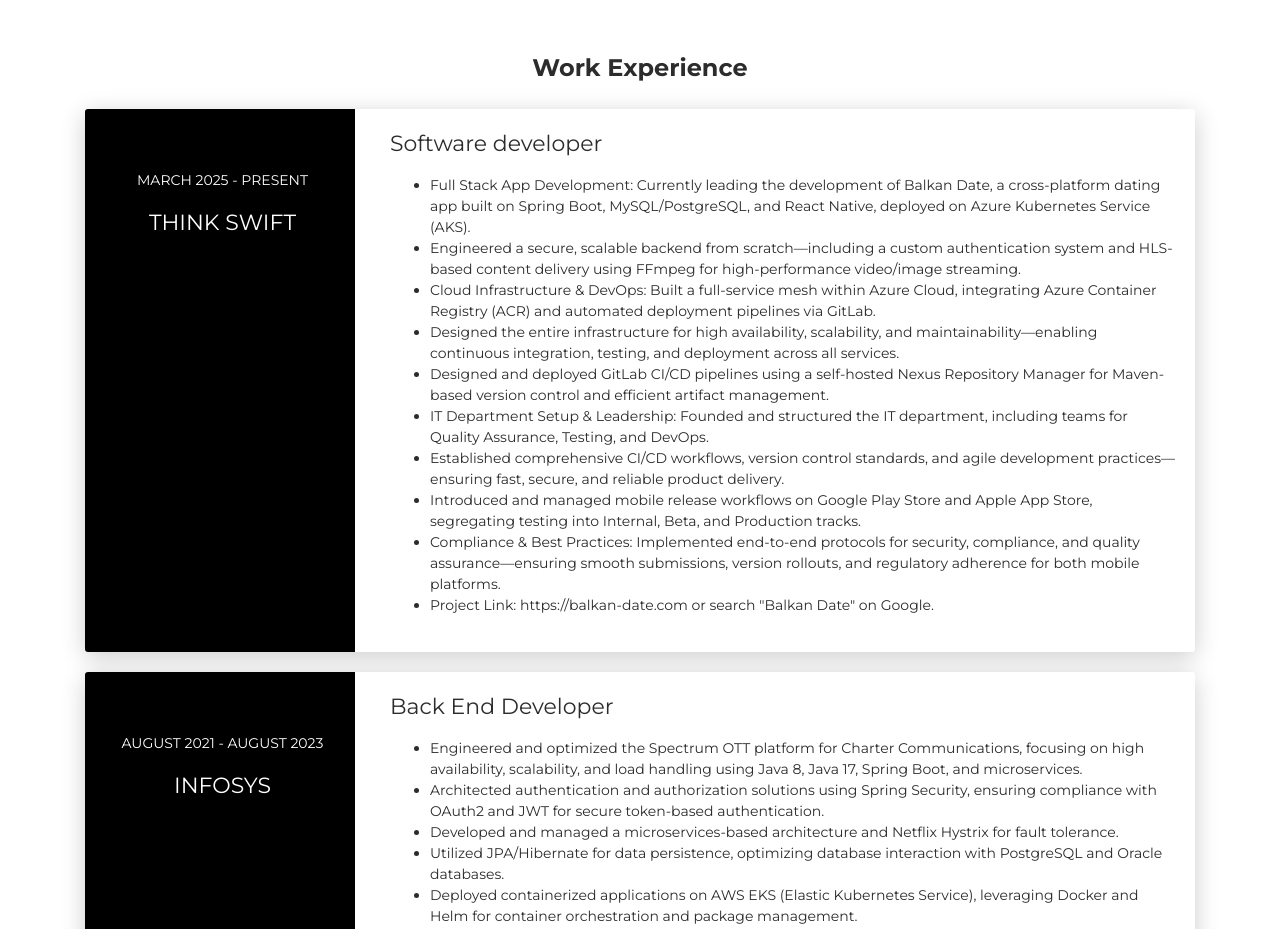
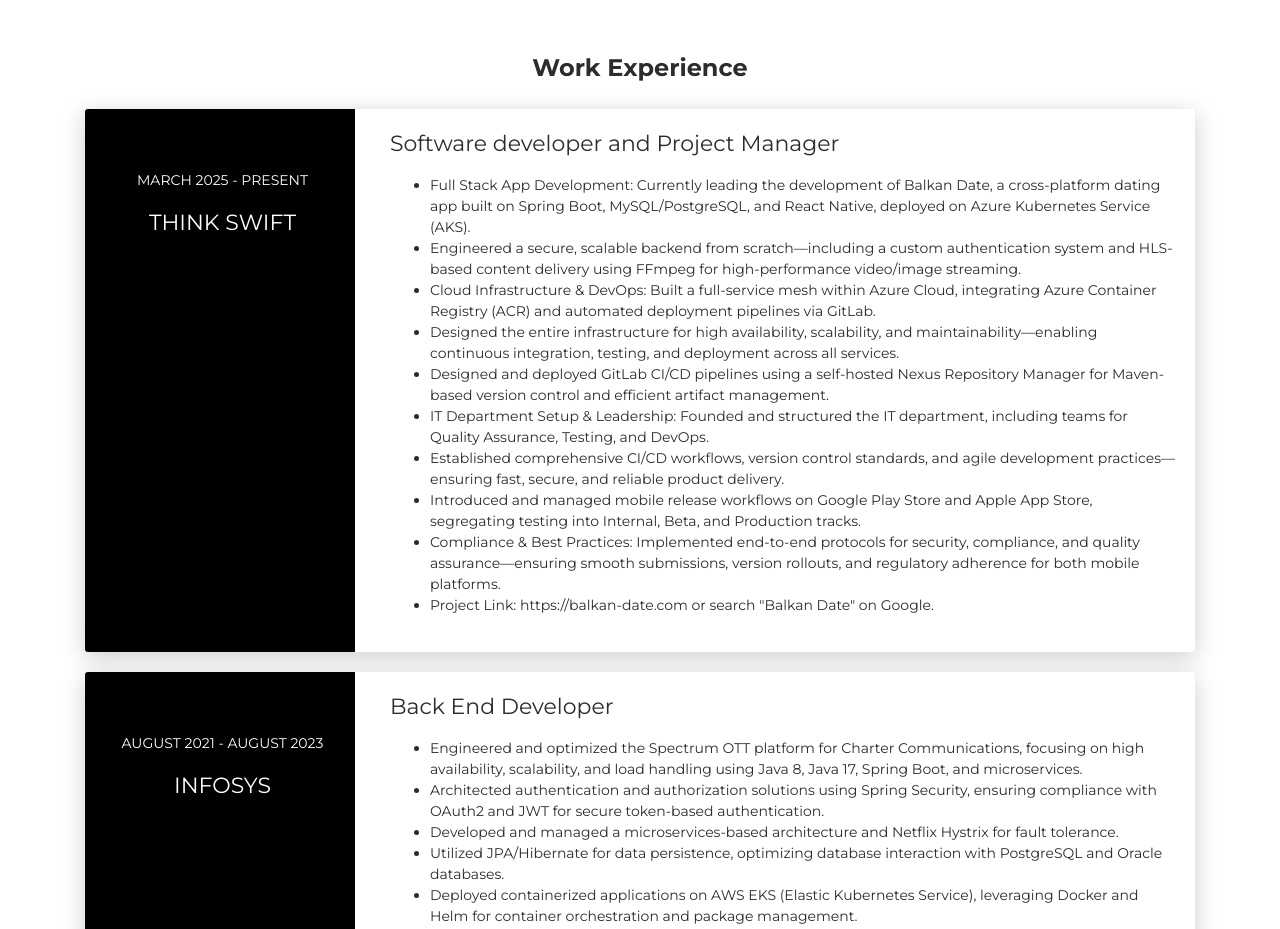
Before and after one commit to official-srv-modak/official-srv-modak.github.io, a website: page index.html in a window 1280 px wide. Shown: the part 2940-3869 px from the top of the page. Drawn offline with Linux system fonts and the light colour scheme.

Commit message:
changed titile

```diff
--- a/index.html
+++ b/index.html
@@ -419,7 +419,7 @@
             </div>
             <div class="col-md-9" data-aos="fade-left" data-aos-offset="50" data-aos-duration="500">
               <div class="card-body">
-                <div class="h5">Software developer</div>
+                <div class="h5">Software developer and Project Manager</div>
                 <ul>
                   <li>Full Stack App Development: Currently leading the development of Balkan Date, a cross-platform
                     dating app built on Spring Boot, MySQL/PostgreSQL, and React Native, deployed on Azure Kubernetes
```
